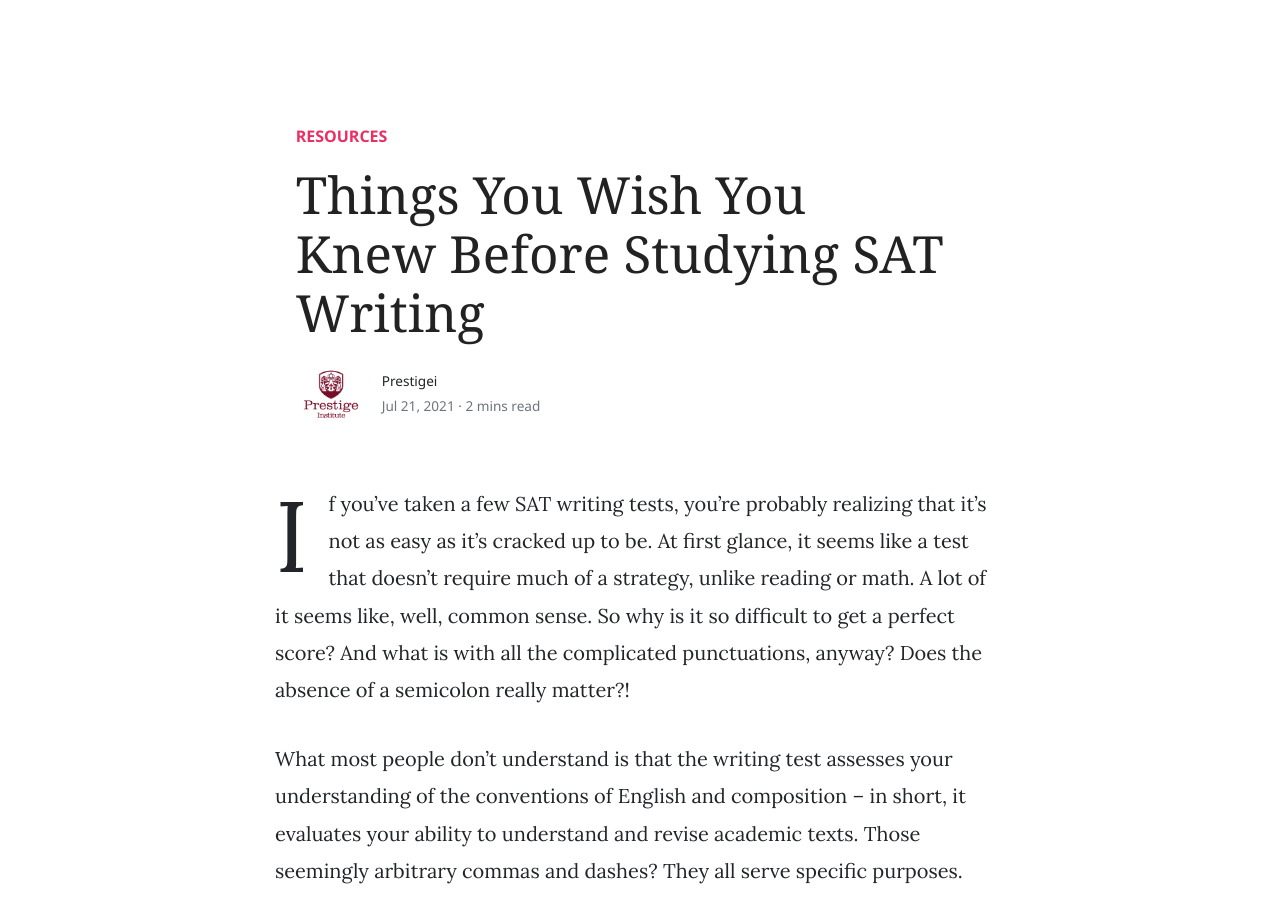
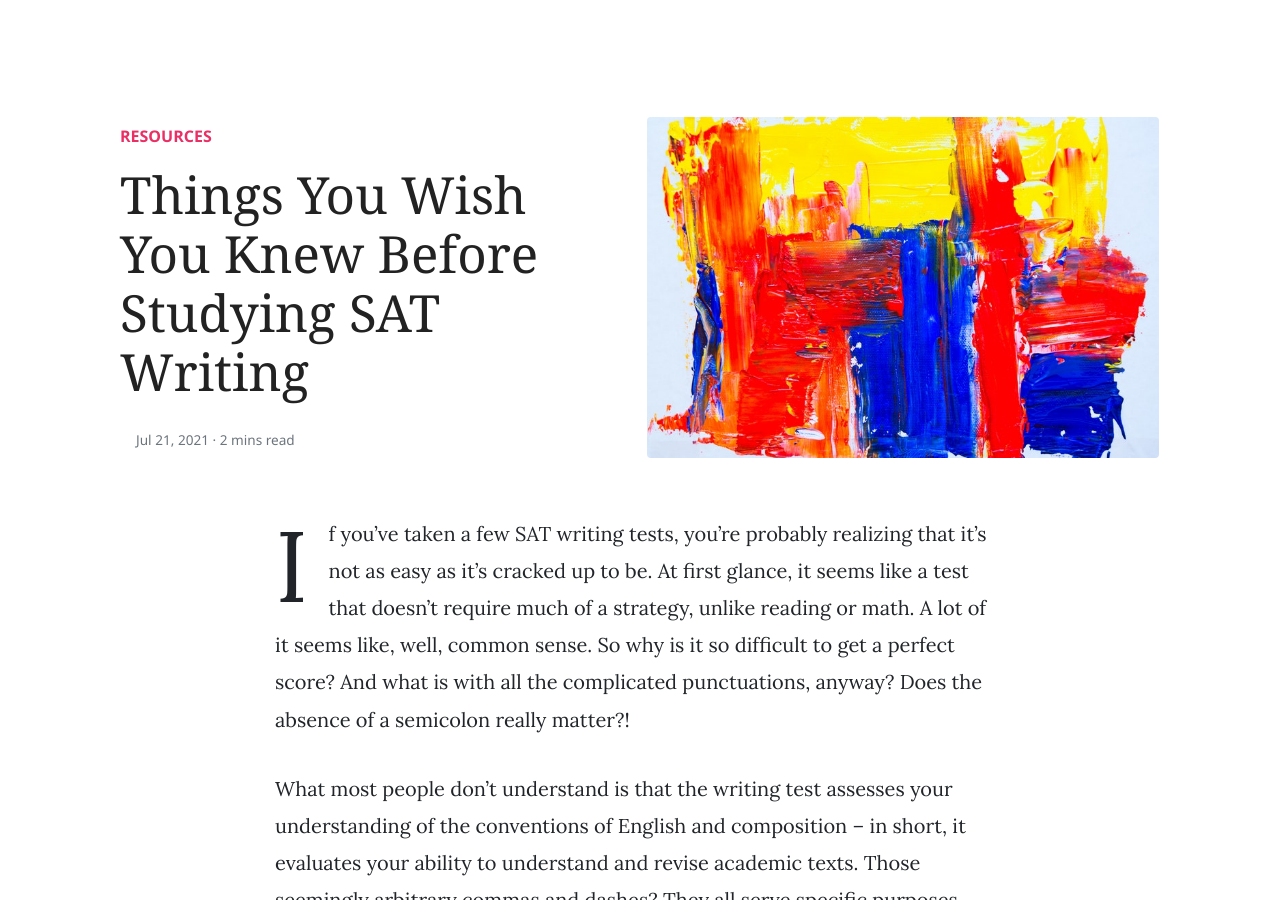
Before and after one commit to greatminds-life/prestigei, a Jekyll site: the page built from _posts/2021-07-21-things-you-wish-knew.markdown, in a window 1280 px wide and 900 px high. Built offline with Jekyll 4.4.1, drawn with Linux system fonts in a browser that asks for light colours; nearby versions of some CDN libraries.

Commit message:
author removed

```diff
--- a/_posts/2021-07-21-things-you-wish-knew.markdown
+++ b/_posts/2021-07-21-things-you-wish-knew.markdown
@@ -2,8 +2,8 @@
 layout: post
 title:  "Things You Wish You Knew Before Studying SAT Writing"
 categories: [ Resources ]
-author: prestigei
-image:
+author:
+image: assets/images/demo1.jpg
 tags: [test]
 ---
 If you’ve taken a few SAT writing tests, you’re probably realizing that it’s not as easy as it’s cracked up to be. At first glance, it seems like a test that doesn’t require much of a strategy, unlike reading or math. A lot of it seems like, well, common sense. So why is it so difficult to get a perfect score? And what is with all the complicated punctuations, anyway? Does the absence of a semicolon really matter?!
```
Also changed, not shown: other parts of _posts/2021-07-21-things-you-wish-knew.markdown (+0 -1 lines).
